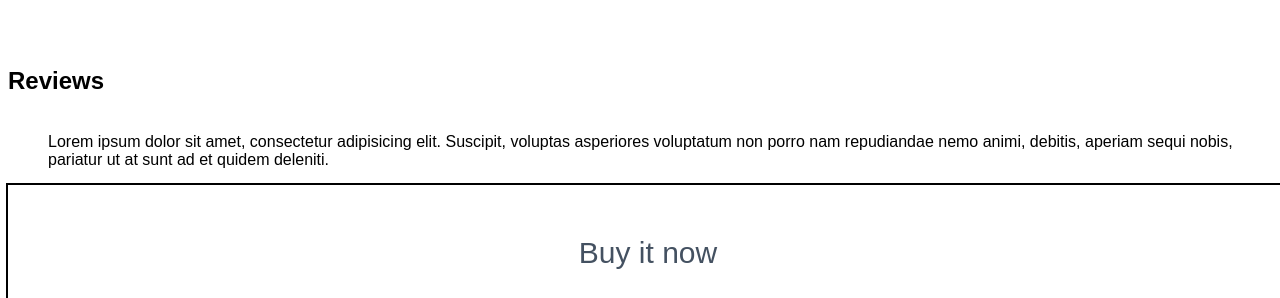
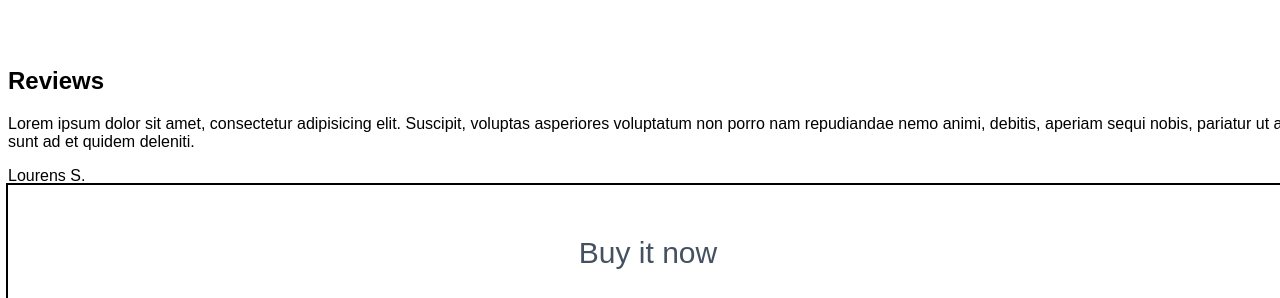
Before and after one commit to Hunter1r/LandingPage, a plain HTML site: page index.html in a window 1280 px wide. Shown: the part 670-968 px from the top of the page. Drawn offline with Linux system fonts and the light colour scheme; files whose address does not match are found by name.

Commit message:
Продолжаю верстать блок Review

```diff
--- a/index.html
+++ b/index.html
@@ -30,20 +30,20 @@
             <video src="vid/small.mp4" controls width="430" height="245" muted>
             </video>
         </section>
-        <article class="review">
-           <h2 class="review-caption">Reviews</h2>
-            <figure class="review-box">
-                <img src="" alt="">
-                <figcaption>
-                    Lorem ipsum dolor sit amet, consectetur adipisicing elit. Suscipit, voluptas asperiores voluptatum non porro nam repudiandae nemo animi, debitis, aperiam sequi nobis, pariatur ut at sunt ad et quidem deleniti.
-                </figcaption>
-            </figure>
-            <figure></figure>
-            <figure></figure>
-            <figure></figure>
-        </article>
+        <section class="review">
+            <h2 class="review-caption">Reviews</h2>
+            <div class="review-box">
+                <div class="review-box-img"></div>
+                <div class="review-box-text">
+                    <p>Lorem ipsum dolor sit amet, consectetur adipisicing elit. Suscipit, voluptas asperiores voluptatum non porro nam repudiandae nemo animi, debitis, aperiam sequi nobis, pariatur ut at sunt ad et quidem deleniti.</p>
+                    <span class="review-box-text-autor">Lourens S.</span>
+                </div>
+
+            </div>
+
+        </section>
         <section class="buy">
-           <h2 class="buy-title">Buy it now</h2>
+            <h2 class="buy-title">Buy it now</h2>
             <div class="buy-box">
                 <span class="buy-box-caption">standart</span>
                 <span class="buy-box-price"> &#36;100</span>
```
